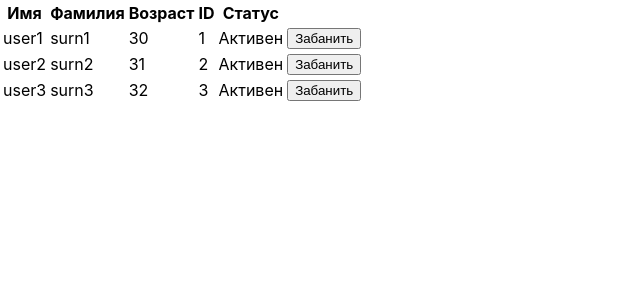
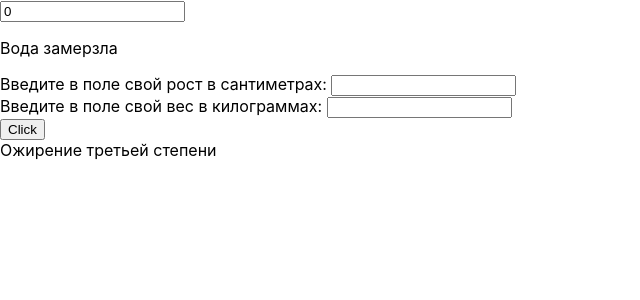
Before and after one commit to nemnogokartavyy/Basic-React-Tutorial, a React (Create React App) app: page / in a window 1280 px wide. Shown: the top 300 px of the page, without its empty margins (0-640 px from the left). Built offline with nearby package versions, Linux system fonts and the light colour scheme.

Commit message:
React Prime 95/112 chapter 1-2 tasks 99-100 gtasks

```diff
--- a/src/App.js
+++ b/src/App.js
@@ -1,28 +1,20 @@
-// ⊗jsrtPmCpMVS
+// ⊗jsrtPmCoLSU
 
 //1
+//2
 import React from 'react';
-import { Users } from './components/Users';
+
+import Calculator from './temperature/Calculator';
+import BMICalculator from './bodymassindex/BMICalculator';
 
 const App = () => {
 
     return (
-        <table>
-            <thead>
-                <tr>
-                    <th>Имя</th>
-                    <th>Фамилия</th>
-                    <th>Возраст</th>
-                    <th>ID</th>
-                    <th>Статус</th>
-                </tr>
-            </thead>
-            <tbody>
-                <Users />
-            </tbody>
-        </table>
+        <>
+            <Calculator />
+            <BMICalculator />
+        </>
     )
-
 };
 
 export default App;
--- /dev/null
+++ b/src/bodymassindex/BMICalculator.js
@@ -0,0 +1,27 @@
+import React, { useState } from "react";
+import BMIHeightInput from "./BMIHeightInput";
+import BMIMassInput from "./BMIMassInput";
+import BMIVerdict from "./BMIVerdict";
+
+function BMICalculator() {
+
+    const [mass, setMass] = useState();
+    const [height, setHeight] = useState();
+    const [resultBMI, setResultBMI] = useState();
+
+    function calcBMI(mass, height) {
+        setResultBMI(mass / ((height * 0.01) ** 2));
+    }
+
+    return (
+        <div>
+            <BMIHeightInput height={height} setHeight={setHeight} /><br />
+            <BMIMassInput mass={mass} setMass={setMass} /><br />
+            <button onClick={() => calcBMI(mass, height)}>Click</button><br />
+            <BMIVerdict resultBMI={resultBMI} />
+        </div>
+    )
+
+}
+
+export default BMICalculator;
--- /dev/null
+++ b/src/bodymassindex/BMIHeightInput.js
@@ -0,0 +1,13 @@
+import React from "react";
+
+function BMIHeightInput({ height, setHeight }) {
+
+    return (
+        <label>
+            Введите в поле свой рост в сантиметрах: <input value={height} onChange={(event) => setHeight(event.target.value)} />
+        </label>
+    )
+
+}
+
+export default BMIHeightInput;
--- /dev/null
+++ b/src/bodymassindex/BMIMassInput.js
@@ -0,0 +1,13 @@
+import React from "react";
+
+function BMIMassInput({ mass, setMass }) {
+
+    return (
+        <label>
+            Введите в поле свой вес в килограммах: <input value={mass} onChange={(event) => setMass(event.target.value)} />
+        </label>
+    )
+
+}
+
+export default BMIMassInput;
--- /dev/null
+++ b/src/bodymassindex/BMIVerdict.js
@@ -0,0 +1,36 @@
+import React from "react";
+
+function BMIVerdict({ resultBMI }) {
+
+    let result;
+
+    if (resultBMI < 16) {
+        result = 'Острый дифицит массы';
+    } else if (resultBMI >= 16 && resultBMI <= 18.5) {
+        result = 'Недостаточная масса тела';
+    } else if (resultBMI >= 18.6 && resultBMI <= 25) {
+        result = 'Норма';
+    } else if (resultBMI >= 25.1 && resultBMI <= 30) {
+        result = 'Избыточная масса тела';
+    } else if (resultBMI >= 30.1 && resultBMI <= 35) {
+        result = 'Ожирение первой степени';
+    } else if (resultBMI >= 35.1 && resultBMI <= 40) {
+        result = 'Ожирение второй степени';
+    } else {
+        result = 'Ожирение третьей степени';
+    }
+
+    return (
+        <>
+            <span>
+                {result}
+            </span>
+            <span>
+                {resultBMI}
+            </span>
+        </>
+    )
+
+}
+
+export default BMIVerdict;
--- /dev/null
+++ b/src/temperature/Calculator.js
@@ -0,0 +1,16 @@
+import React, { useState } from "react";
+import TempInp from "./TempInp";
+import Verdict from "./Verdict";
+
+function Calculator() {
+
+    const [temp, setTemp] = useState(0);
+
+    return <div>
+        <TempInp temp={temp} setTemp={setTemp} />
+        <Verdict temp={temp} />
+    </div>
+
+}
+
+export default Calculator;
--- /dev/null
+++ b/src/temperature/TempInp.js
@@ -0,0 +1,13 @@
+import React from "react";
+
+function TempInp({ temp, setTemp }) {
+
+    return (
+        <>
+            <input value={temp} onChange={(event) => setTemp(event.target.value)} />
+        </>
+    )
+
+}
+
+export default TempInp;
--- /dev/null
+++ b/src/temperature/Verdict.js
@@ -0,0 +1,22 @@
+import React from "react";
+
+function Verdict({ temp }) {
+
+    let verdict;
+    if (temp <= 0) {
+        verdict = 'Вода замерзла';
+    } else if (temp > 0 && temp < 100) {
+        verdict = 'Вода жидкая';
+    } else {
+        verdict = 'Вода испарилась';
+    }
+
+    return (
+        <>
+            <p>{verdict}</p>
+        </>
+    )
+
+}
+
+export default Verdict;
```
